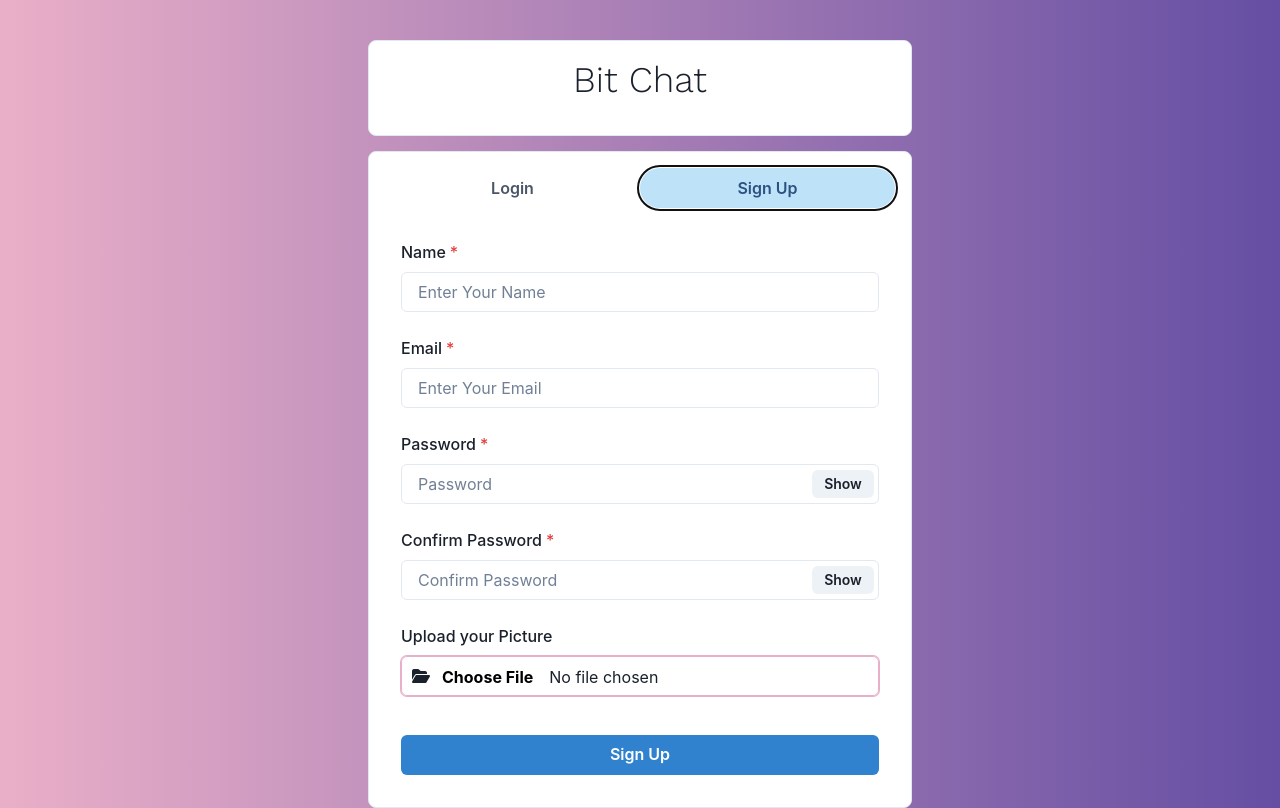
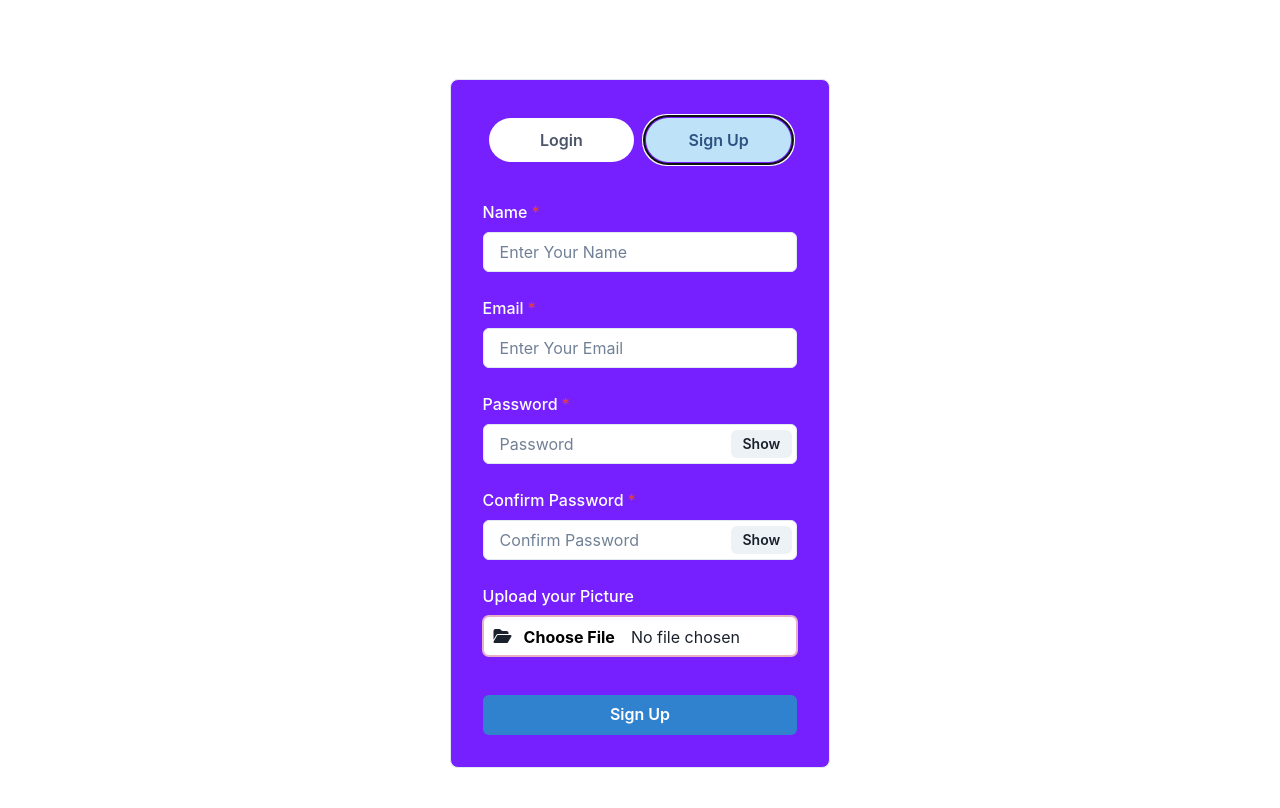
Before and after one commit to psankhe28/Ayush-Portal, a React (Create React App) app in the folder client/: page / in a window 1280 px wide. Both pictures are taken after a click on the tab "Sign Up". Built offline with nearby package versions, Linux system fonts and the light colour scheme; what react-chatbot-kit would draw is missing.

Commit message:
ui changes made

```diff
--- a/client/src/App.css
+++ b/client/src/App.css
@@ -3,17 +3,17 @@
 .App {
   min-height: 100vh;
   display: flex;
-  background: #654ea3; /* fallback for old browsers */
-  background: -webkit-linear-gradient(
+  background: white; /* fallback for old browsers */
+  /* background: -webkit-linear-gradient(
     to right,
     #eaafc8,
     #654ea3
-  ); /* Chrome 10-25, Safari 5.1-6 */
+  );
   background: linear-gradient(
     to right,
     #eaafc8,
     #654ea3
-  ); /* W3C, IE 10+/ Edge, Firefox 16+, Chrome 26+, Opera 12+, Safari 7+ */
+  );  */
 }
 
 ::-webkit-scrollbar {
--- a/client/src/components/Authentication/Login.jsx
+++ b/client/src/components/Authentication/Login.jsx
@@ -90,8 +90,9 @@ const Login = () => {
     <Stack spacing="6">
       <Stack spacing="5">
         <FormControl isRequired>
-          <FormLabel htmlFor="email">Email</FormLabel>
+          <FormLabel htmlFor="email" color="white">Email</FormLabel>
           <Input
+            background="white"
             type="email"
             name="email"
             value={credentials.email}
@@ -103,8 +104,8 @@ const Login = () => {
 
       <Stack spacing="5">
         <FormControl isRequired>
-          <FormLabel htmlFor="password">Password</FormLabel>
-          <InputGroup>
+          <FormLabel htmlFor="password" color="white">Password</FormLabel>
+          <InputGroup background="white">
             <InputRightElement w="4.5rem">
               <Button h="1.75rem" size="sm" onClick={() => setShow(!show)}>
                 {show ? "Hide" : "Show"}
--- a/client/src/components/Authentication/Signup.jsx
+++ b/client/src/components/Authentication/Signup.jsx
@@ -171,8 +171,9 @@ const Signup = () => {
     <Stack spacing="6">
       <Stack spacing="5">
         <FormControl isRequired id="name">
-          <FormLabel htmlFor="name">Name</FormLabel>
+          <FormLabel htmlFor="name" color="white">Name</FormLabel>
           <Input
+          background="white"
             type="text"
             name="name"
             value={credentials.name}
@@ -184,8 +185,9 @@ const Signup = () => {
 
       <Stack spacing="5">
         <FormControl isRequired id="email">
-          <FormLabel htmlFor="email">Email</FormLabel>
+          <FormLabel htmlFor="email" color="white">Email</FormLabel>
           <Input
+          background="white"
             type="email"
             name="email"
             value={credentials.email}
@@ -197,7 +199,7 @@ const Signup = () => {
 
       <Stack spacing="5">
         <FormControl isRequired id="password">
-          <FormLabel htmlFor="password">Password</FormLabel>
+          <FormLabel htmlFor="password" color="white">Password</FormLabel>
           <InputGroup>
             <InputRightElement w="4.5rem">
               <Button h="1.75rem" size="sm" onClick={() => setShow(!show)}>
@@ -205,6 +207,7 @@ const Signup = () => {
               </Button>
             </InputRightElement>
             <Input
+            background="white"
               type={show ? "text" : "password"}
               name="password"
               value={credentials.password}
@@ -217,7 +220,7 @@ const Signup = () => {
 
       <Stack spacing="5">
         <FormControl isRequired id="confirmPassword">
-          <FormLabel htmlFor="confirmPassword">Confirm Password</FormLabel>
+          <FormLabel htmlFor="confirmPassword" color="white">Confirm Password</FormLabel>
           <InputGroup>
             <InputRightElement w="4.5rem">
               <Button h="1.75rem" size="sm" onClick={() => setShow(!show)}>
@@ -225,6 +228,7 @@ const Signup = () => {
               </Button>
             </InputRightElement>
             <Input
+            background="white"
               type={show ? "text" : "password"}
               name="confirmPassword"
               value={credentials.confirmPassword}
@@ -237,7 +241,7 @@ const Signup = () => {
 
       <Stack spacing="5">
         <FormControl id="pic">
-          <FormLabel htmlFor="pic">Upload your Picture</FormLabel>
+          <FormLabel htmlFor="pic" color="white">Upload your Picture</FormLabel>
 
           <InputGroup>
             <InputLeftElement pointerEvents="none">
@@ -249,6 +253,7 @@ const Signup = () => {
               name="pic"
               accept="image/*"
               isInvalid={true}
+              background="white"
               errorBorderColor="#eaafc8"
               sx={{
                 "::file-selector-button": {
--- a/client/src/pages/Home.jsx
+++ b/client/src/pages/Home.jsx
@@ -30,22 +30,19 @@ const Home = () => {
         d="flex"
         justifyContent="center"
         p={3}
-        bg="white"
+        bg="transparent"
         w="100%"
         m="40px 0 15px 0"
         borderRadius="lg"
-        borderWidth="1px"
+        borderWidth="none"
       >
-        <Text fontSize="4xl" fontFamily="Work sans" textAlign="center">
-          Bit Chat
-        </Text>
       </Box>
 
-      <Box bg="white" w="100%" p={4} borderRadius="lg" borderWidth="1px">
+      <Box bg="white" w="70%" margin="auto" background="#7620FF" p={4} borderRadius="lg" borderWidth="1px">
         <Tabs isFitted variant="soft-rounded">
-          <TabList mb="1em">
-            <Tab>Login</Tab>
-            <Tab>Sign Up</Tab>
+          <TabList mb="1em" margin="1rem">
+            <Tab background="white" padding="10px" margin="6px">Login</Tab>
+            <Tab background="white" padding="10px" margin="6px">Sign Up</Tab>
           </TabList>
           <TabPanels>
             <TabPanel>
--- a/client/src/pages/chatbot/ActionProvider.jsx
+++ b/client/src/pages/chatbot/ActionProvider.jsx
@@ -37,7 +37,7 @@ const ActionProvider = ({ createChatBotMessage, setState, children }) => {
       };
 
   return (
-    <div>
+    <div background="purple">
       {React.Children.map(children, (child) => {
         return React.cloneElement(child, {
           actions: {
--- a/client/src/pages/chatbot/MessageParser.jsx
+++ b/client/src/pages/chatbot/MessageParser.jsx
@@ -12,7 +12,7 @@ const MessageParser = ({ children, actions }) => {
   };
 
   return (
-    <div>
+    <div >
       {React.Children.map(children, (child) => {
         return React.cloneElement(child, {
           parse: parse,
```
Also changed, not shown: 1 other file (tests, documents, lock files or other folders).
